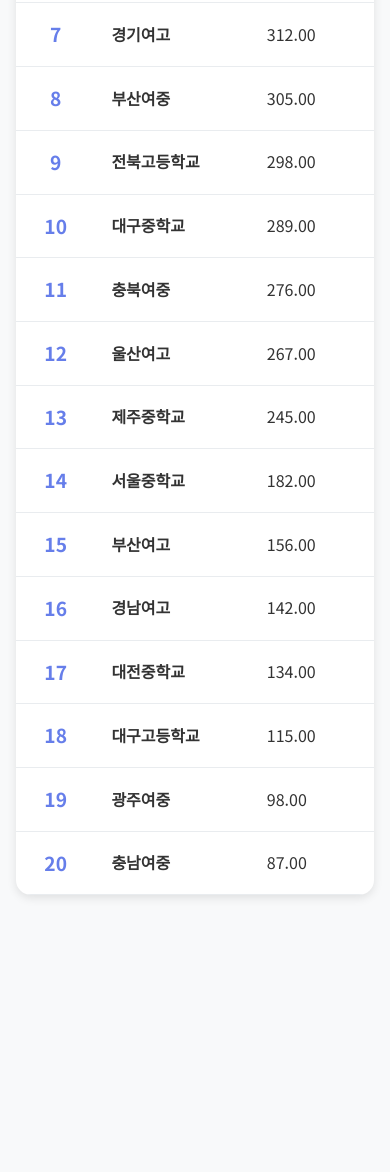
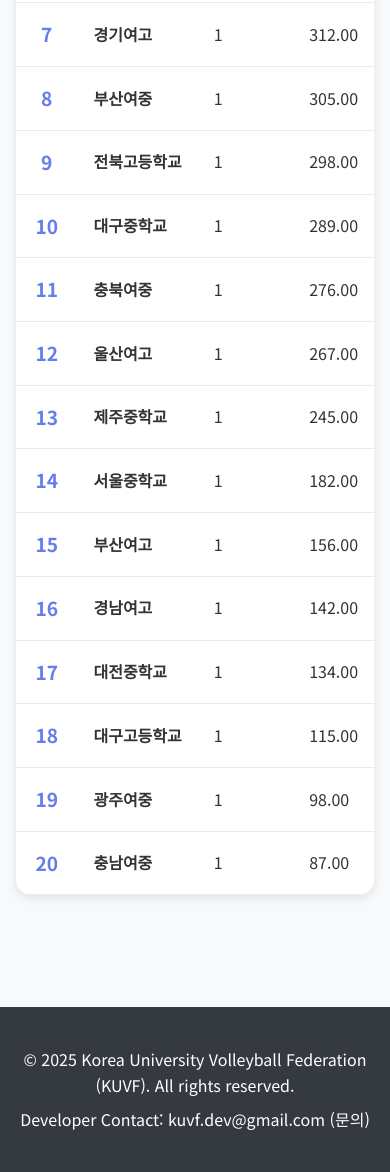
Before and after one commit to JiwonHwang01/gh-example-repo, a plain HTML site: page team_ranking.html in a window 390 px wide. Shown: the part 816-1988 px from the top of the page. Before the commit the page ends 1775 px from the top, so only its background shows below. Drawn offline with Linux system fonts and the light colour scheme.

Commit message:
Add files via upload

```diff
--- a/team_ranking.html
+++ b/team_ranking.html
@@ -163,6 +163,18 @@
             color: #333;
         }
 
+        .footer {
+            background-color: #343a40;
+            color: white;
+            text-align: center;
+            padding: 2rem 1rem;
+            margin-top: 3rem;
+        }
+
+        .footer-content p {
+            margin: 0.5rem 0;
+        }
+
         @media screen and (max-width: 768px) {
             .header-content {
                 flex-direction: column;
@@ -193,6 +205,7 @@
                 <a href="team_ranking.html" class="nav-link active">팀 순위</a>
                 <a href="player_record.html" class="nav-link">선수 기록</a>
                 <a href="player_certification.html" class="nav-link hide-on-mobile" target="_blank">기록 증명서</a>
+                <a href="admin.html" class="nav-link admin-only-nav" style="display:none;">관리자</a>
             </nav>
         </div>
     </header>
@@ -255,6 +268,9 @@
         ];
 
         document.addEventListener('DOMContentLoaded', function() {
+            if (localStorage.getItem('isAdmin') === 'true') {
+                document.querySelector(".admin-only-nav").style.display = "inline-block";
+            }
             calculateAndRenderTeamRankings();
         });
 
@@ -300,14 +316,21 @@
                 <tr>
                     <td class="rank">${index + 1}</td>
                     <td class="team-name">${team.name}</td>
-                    <td class="hide-on-mobile">${team.playerCount}</td>
+                    <td>${team.playerCount}</td>
                     <td>${team.avgPoints}</td>
-                    <td class="hide-on-mobile">${team.avgAttackRate}%</td>
-                    <td class="hide-on-mobile">${team.totalBlocks}</td>
-                    <td class="hide-on-mobile">${team.totalAces}</td>
+                    <td>${team.avgAttackRate}%</td>
+                    <td>${team.totalBlocks}</td>
+                    <td>${team.totalAces}</td>
                 </tr>
             `).join('');
         }
     </script>
+
+    <footer class="footer">
+        <div class="footer-content">
+            <p>© 2025 Korea University Volleyball Federation (KUVF). All rights reserved.</p>
+            <p>Developer Contact: kuvf.dev@gmail.com (문의)</p>
+        </div>
+    </footer>
 </body>
 </html>
```
Also changed, not shown: index.html (+28 -2 lines), player_certification.html (+4 -1 lines), player_record.html (+22 -2 lines).
